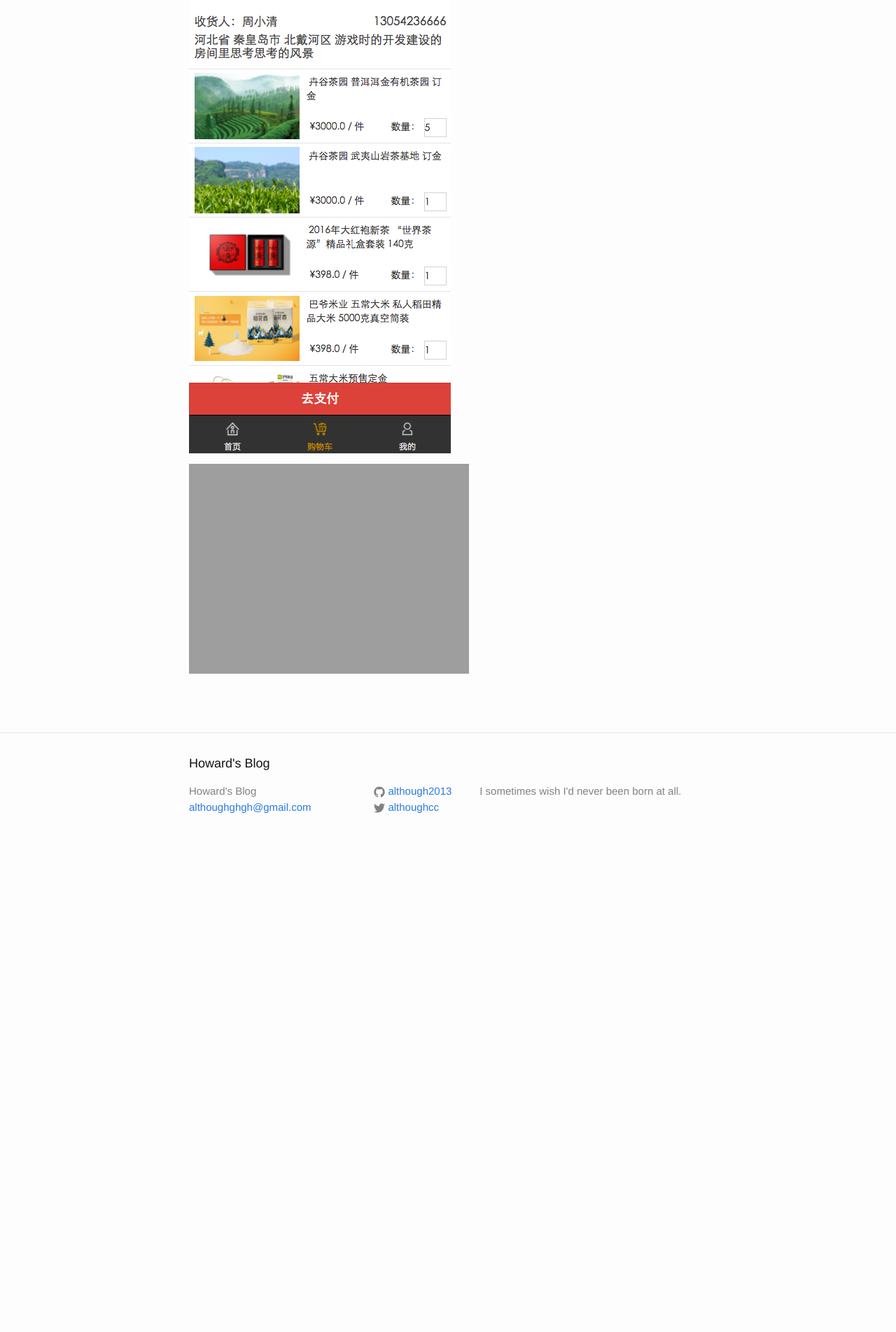
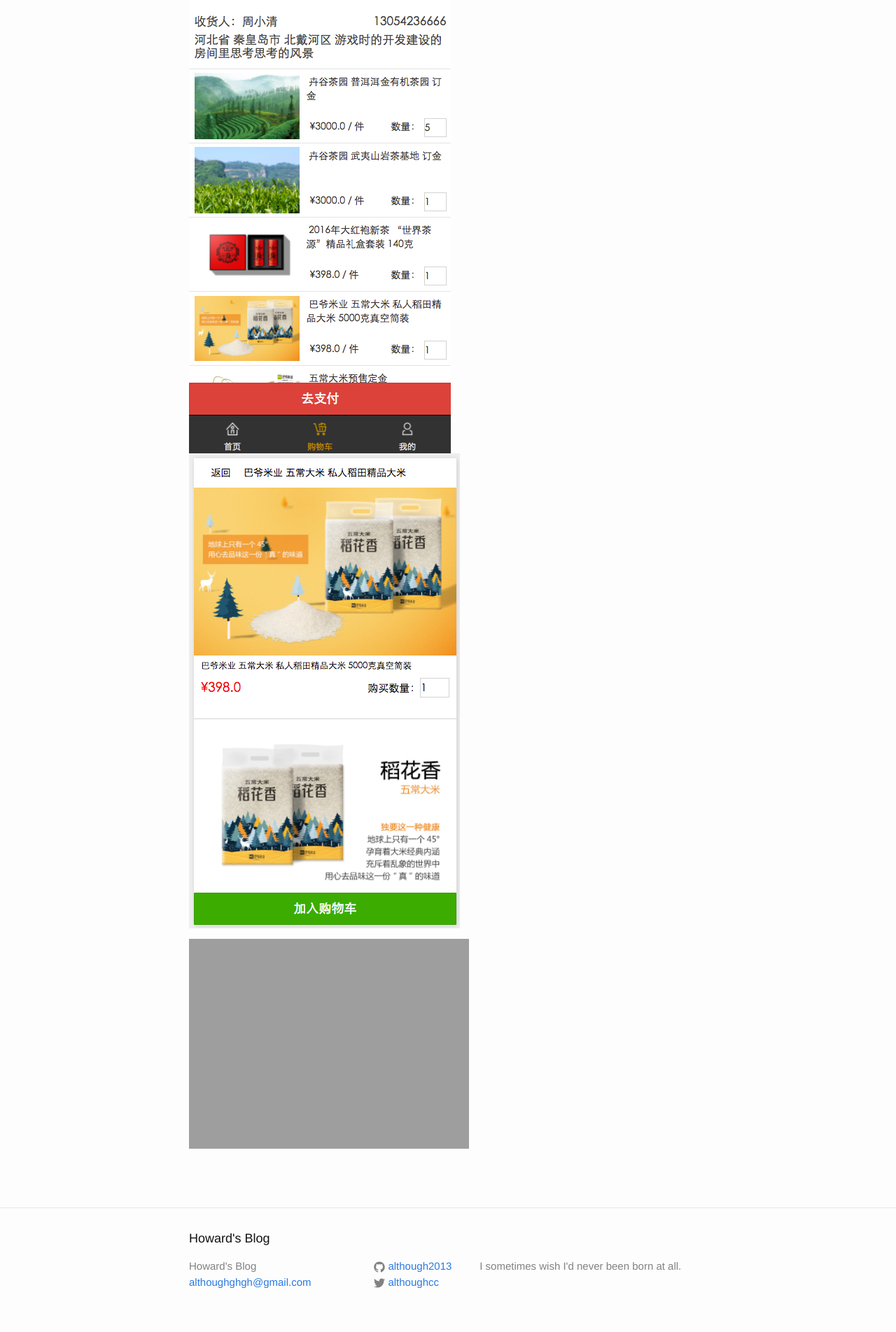
Before and after one commit to although2013/although2013.github.io, a Jekyll site: the page built from _posts/2016-10-21-wechat-applet.markdown, in a window 1280 px wide. Shown: the part 909-2813 px from the top of the page at 70% size. Built offline with Jekyll 4.4.1, drawn with Linux system fonts in a browser that asks for light colours; comment, search, counter and statistics services are not loaded; before the commit the page ends 2134 px from its top, so only the background shows below that.

Commit message:
添加新图片

```diff
--- a/_posts/2016-10-21-wechat-applet.markdown
+++ b/_posts/2016-10-21-wechat-applet.markdown
@@ -8,5 +8,6 @@ categories: jekyll update
 
 ![a]({{ site.url }}/images/wechat_applet_1.png)
 ![b]({{ site.url }}/images/wechat_applet_2.png)
+![b]({{ site.url }}/images/wechat_applet_3.png)
 
 ![gif]({{ site.url }}/images/wechat_applet.gif)
```
